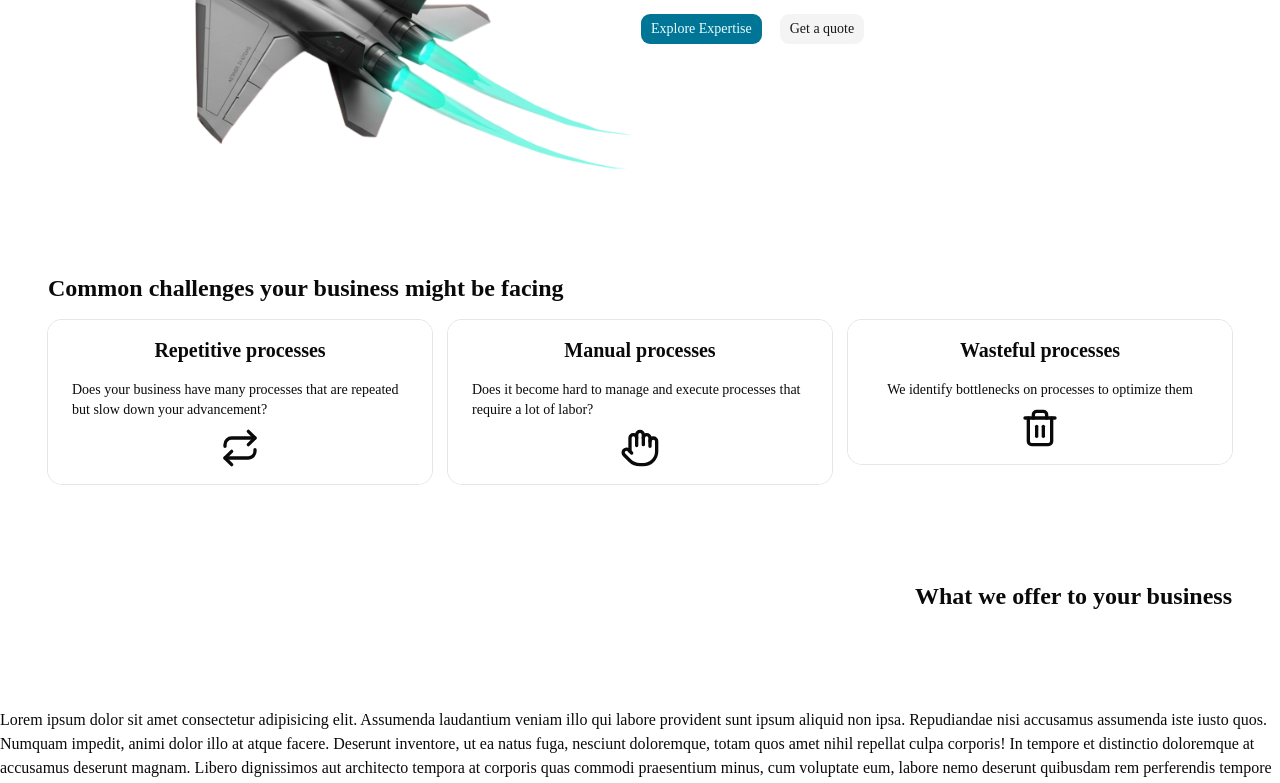
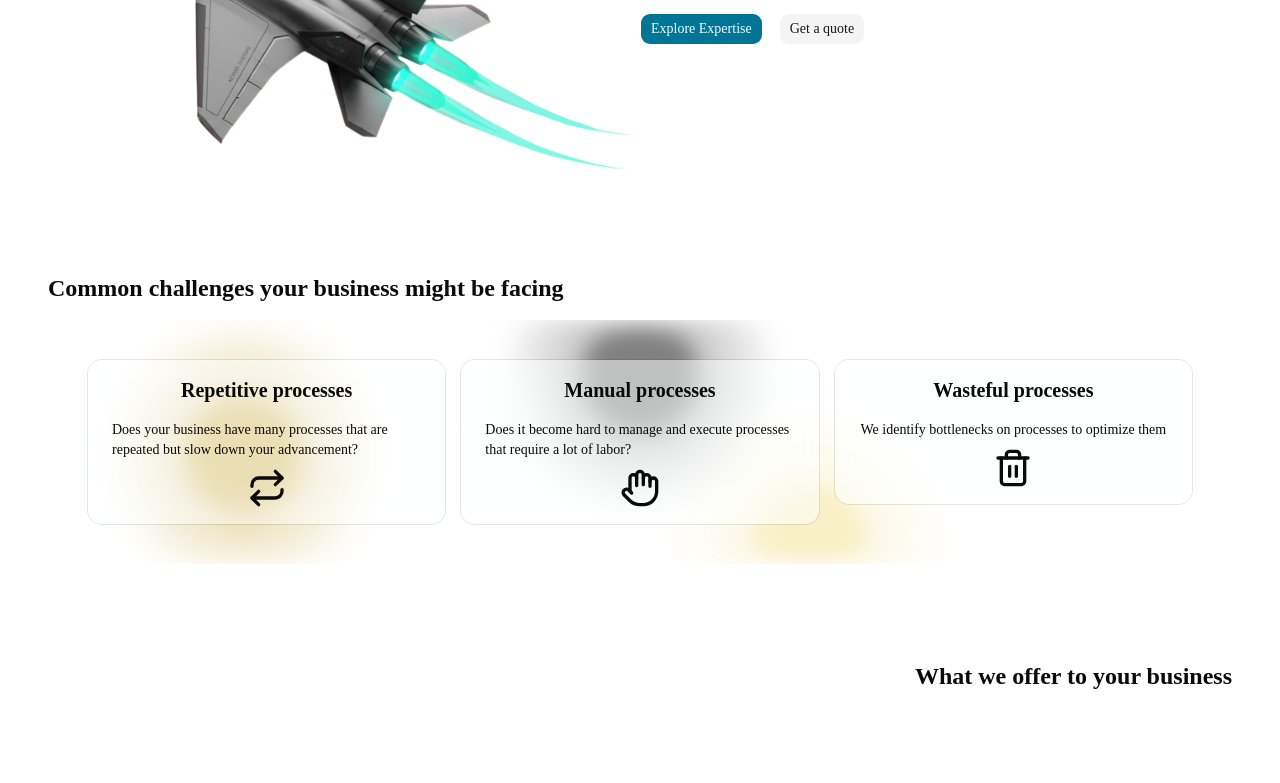
Before and after one commit to AizenBravo/3gs_website, a Next.js app in the folder fe/: page / in a window 1280 px wide. Shown: the part 300-1083 px from the top of the page. Built offline with nearby package versions, Linux system fonts and the light colour scheme.

Commit message:
The dynamic bubbles work splendly

```diff
--- a/fe/app/(frontend)/(site)/challenges/challenges.tsx
+++ b/fe/app/(frontend)/(site)/challenges/challenges.tsx
@@ -1,9 +1,15 @@
+
+
 import { commonChallengesBusinessesSuffer } from "@core/constants/common-challenges-businesses-suffer";
 import { columnFlex } from "@core/css-custom-classes/flex";
 import ChallengeCard from "./components/challenge-card";
 import { sectionVerticalPadding } from "@core/css-custom-classes/section";
 import { h2 } from "@core/css-custom-classes/text";
 import { GapSize } from "@core/enums/gap-size";
+import DynamicBackground from "@core/components/dynamic-background";
+import DynamicBubbles from "@core/components/backgrounds/dynamic-bubbles";
+
+
 
 const Challenges = () => {
   // Add glassmorphism card along a background with moving balls (just like in the portfolio website)
@@ -15,14 +21,19 @@ const Challenges = () => {
     <div className={``} id="challenges">
       <div className={`${columnFlex({})} ${sectionVerticalPadding} `}>
         <h2 className={h2}>{subtitle}</h2>
+        <DynamicBubbles>
+          {/* <div className={`bg-red-500`}> */}
           <div className="grid grid-cols-1 md:grid-cols-2 lg:grid-cols-3 gap-4">
             {/* Here have to go the balls */}
+
             {commonChallengesBusinessesSuffer.map((businessChallenge, i) =>
               <div key={i} className={``} >
                 <ChallengeCard businessChallenge={businessChallenge} hasGlassmorphism={true} />
               </div>
             )}
           </div>
+          {/* </div> */}
+        </DynamicBubbles>
       </div>
     </div>
   )
--- a/fe/app/(frontend)/(site)/challenges/components/challenge-card.tsx
+++ b/fe/app/(frontend)/(site)/challenges/components/challenge-card.tsx
@@ -8,9 +8,11 @@ import { BusinessChallenge } from '@core/interfaces/business-challenge.interface
 const ChallengeCard = ({
   businessChallenge,
   hasGlassmorphism = false,
+  opacity = 50
 }: {
   businessChallenge: BusinessChallenge;
   hasGlassmorphism?: boolean;
+  opacity?: number;
 }) => {
   const hasBorder = false;
 
@@ -18,12 +20,14 @@ const ChallengeCard = ({
     <CustomCard
       hasGlassmorphism={hasGlassmorphism}
       hasBorder={hasBorder}
+      opacity={opacity}
       className={`hover:drop-shadow-cyan-400`}
     >
       <CardHeader className="text-center text-xl font-bold">
         {businessChallenge.title}
       </CardHeader>
       <CardContent className={`px-2 sm:px-4 md:px-6`}>
+        {/* <pre>{opacity}</pre> */}
         <div
           className={`card-content ${flexCenterTwoAxis({ flexDirection: FlexDirection.COL })} gap-2`}
         >
@@ -35,6 +39,7 @@ const ChallengeCard = ({
           </div>
         </div>
       </CardContent>
+
     </CustomCard>
   );
 };
--- /dev/null
+++ b/fe/app/core/components/backgrounds/dynamic-bubbles.tsx
@@ -0,0 +1,46 @@
+import React from 'react';
+import style from './dynamic-bubbles/dynamic-bubbles.module.css';
+
+const DynamicBubbles = ({ children }: { children: React.ReactNode }) => {
+  return (
+    <div className="relative w-full h-full overflow-hidden rounded-xl">
+      {/* Background bubbles container */}
+      <div
+        className={`absolute inset-0 -z-10 ${style.bubbles_container} overflow-hidden`}
+        style={{ filter: 'url(#goo) blur(10px)' }}
+      >
+        <div className={`${style.b1}`}></div>
+        <div className={`${style.b2}`}></div>
+        <div className={`${style.b3}`}></div>
+        <div className={`${style.b4}`}></div>
+      </div>
+
+      {/* Foreground content overlay */}
+      <div className="relative z-10 w-full h-full p-6 sm:p-10">
+        {children}
+      </div>
+
+      {/* SVG filter */}
+      <svg xmlns="http://www.w3.org/2000/svg" className={`${style.svg}`}>
+        <defs>
+          <filter id="goo">
+            <feGaussianBlur
+              in="SourceGraphic"
+              stdDeviation="10"
+              result="blur"
+            />
+            <feColorMatrix
+              in="blur"
+              mode="matrix"
+              values="1 0 0 0 0  0 1 0 0 0  0 0 1 0 0  0 0 0 18 -8"
+              result="goo"
+            />
+            <feBlend in="SourceGraphic" in2="goo" />
+          </filter>
+        </defs>
+      </svg>
+    </div>
+  );
+};
+
+export default DynamicBubbles;
--- /dev/null
+++ b/fe/app/core/components/backgrounds/dynamic-bubbles/dynamic-bubbles.module.css
@@ -0,0 +1,150 @@
+.bubbles_container {
+  --circle-size: 400px;
+  --mid-circle-size: 200px;
+  --light-gray-vals: 128, 128, 128;
+  --gold-vals: 214, 189, 104;
+  --ivory-vals: 248, 240, 198;
+  --really-dark-gray-vals: 20, 20, 20;
+
+  position: absolute;
+  width: 100%;
+  height: 100%;
+  top: 0;
+  left: 0;
+}
+
+.b1 {
+  position: absolute;
+  background: radial-gradient(
+      circle at center,
+      rgba(var(--light-gray-vals), 0.8) 0,
+      rgba(var(--light-gray-vals), 0) 50%
+    )
+    no-repeat;
+  /* mix-blend-mode: var(--blending); */
+
+  width: var(--circle-size);
+  height: var(--circle-size);
+  top: calc(50% - var(--circle-size) / 2);
+  left: calc(50% - var(--circle-size) / 2);
+
+  transform-origin: center center;
+  animation: moveVertically 30s ease infinite;
+
+  opacity: 1;
+}
+
+.b2 {
+  position: absolute;
+  background: radial-gradient(
+      circle at center,
+      rgba(var(--gold-vals), 0.8) 0,
+      rgba(var(--gold-vals), 0) 50%
+    )
+    no-repeat;
+  /* mix-blend-mode: var(--blending); */
+
+  width: var(--circle-size);
+  height: var(--circle-size);
+  top: calc(50% - var(--circle-size) / 2 + 40px);
+  left: calc(50% - var(--circle-size) / 2 -35px);
+
+  transform-origin: calc(50% - 80px);
+  animation: rotateInCircle 30s reverse infinite;
+
+  opacity: 1;
+}
+
+.b3 {
+  position: absolute;
+  background: radial-gradient(
+      circle at center,
+      rgba(var(--ivory-vals), 0.8) 0,
+      rgba(var(--ivory-vals), 0) 50%
+    )
+    no-repeat;
+  /* mix-blend-mode: var(--blending); */
+
+  width: var(--circle-size);
+  height: var(--circle-size);
+  top: 10%;
+  left: 70%;
+
+  transform-origin: calc(50% + 100px);
+  animation: moveHorizontally 25s reverse infinite;
+
+  opacity: 1;
+}
+
+.b4 {
+  position: absolute;
+  background: radial-gradient(
+      circle at center,
+      rgba(255, 255, 255, 0.8) 0,
+      rgba(255, 255, 255, 0) 50%
+    )
+    no-repeat;
+  /* mix-blend-mode: var(--blending); */
+
+  width: var(--mid-circle-size);
+  height: var(--mid-circle-size);
+  top: 35%;
+  left: 20%;
+
+  transform-origin: 30% -25%;
+  animation: backAndForthRotation 15s reverse infinite;
+
+  opacity: 1;
+}
+
+.svg {
+  display: none;
+}
+
+@keyframes rotateInCircle {
+  0% {
+    transform: rotate(0deg);
+  }
+  50% {
+    transform: rotate(180deg);
+  }
+  100% {
+    transform: rotate(360deg);
+  }
+}
+
+@keyframes moveVertically {
+  0% {
+    transform: translateY(-50%);
+  }
+  50% {
+    transform: translateY(0%);
+  }
+  100% {
+    transform: translateY(-50%);
+  }
+}
+
+@keyframes moveHorizontally {
+  0% {
+    transform: translateX(-80%);
+  }
+  50% {
+    transform: translateX(0%);
+  }
+  100% {
+    transform: translateX(-80%);
+  }
+}
+
+@keyframes backAndForthRotation {
+  0% {
+    transform: rotate(20deg);
+  }
+  50% {
+    transform: rotate(-90deg);
+  }
+  100% {
+    transform: rotate(20deg);
+  }
+}
--- /dev/null
+++ b/fe/app/core/components/dynamic-background.tsx
@@ -0,0 +1,51 @@
+'use client'
+import { ShaderGradientCanvas, ShaderGradient } from '@shadergradient/react'
+import { ReactNode } from 'react';
+
+const DynamicBackground = ({ children }: { children: ReactNode }) => {
+  return (
+    <div className="relative w-full h-full overflow-hidden rounded-xl">
+      <div className="absolute inset-0 -z-10">
+        <ShaderGradientCanvas style={{ width: '100%', height: '100%', pointerEvents: 'none' }}>
+          <ShaderGradient
+            animate="on"
+            brightness={1.2}
+            cAzimuthAngle={180}
+            cDistance={3.6}
+            cPolarAngle={90}
+            cameraZoom={1}
+            color1="#42f6ff"
+            color2="#00003c"
+            color3="#b4bbd1"
+            grain="off"
+            lightType="env"
+            positionX={-1.4}
+            positionY={0}
+            positionZ={0}
+            range="disabled"
+            rangeEnd={40}
+            rangeStart={0}
+            reflection={0.1}
+            rotationX={0}
+            rotationY={10}
+            rotationZ={50}
+            shader="defaults"
+            type="waterPlane"
+            uAmplitude={1}
+            uDensity={1.3}
+            uFrequency={5.5}
+            uSpeed={0.2}
+            uStrength={3.8}
+            uTime={0}
+            wireframe={false}
+          />
+        </ShaderGradientCanvas>
+      </div>
+      <div className="relative z-10 w-full h-full p-6 sm:p-10">
+        {children}
+      </div>
+    </div>
+  )
+}
+
+export default DynamicBackground;
--- a/fe/package.json
+++ b/fe/package.json
@@ -11,6 +11,9 @@
   "dependencies": {
     "@radix-ui/react-separator": "^1.1.8",
     "@radix-ui/react-visually-hidden": "^1.2.4",
+    "@react-three/fiber": "^9.6.1",
+    "@shadergradient/react": "^2.4.20",
+    "camera-controls": "^3.1.2",
     "class-variance-authority": "^0.7.1",
     "clsx": "^2.1.1",
     "lucide-react": "^1.17.0",
@@ -21,6 +24,8 @@
     "react-dom": "19.2.4",
     "shadcn": "^4.8.2",
     "tailwind-merge": "^3.6.0",
+    "three": "^0.185.1",
+    "three-stdlib": "^2.36.1",
     "tw-animate-css": "^1.4.0"
   },
   "devDependencies": {
@@ -28,6 +33,7 @@
     "@types/node": "^20",
     "@types/react": "^19",
     "@types/react-dom": "^19",
+    "@types/three": "^0.185.1",
     "eslint": "^9",
     "eslint-config-next": "16.2.6",
     "tailwindcss": "^4",
```
Also changed, not shown: 2 other files (tests, documents, lock files or other folders). Lines whose indentation alone changed are shown as unchanged.
